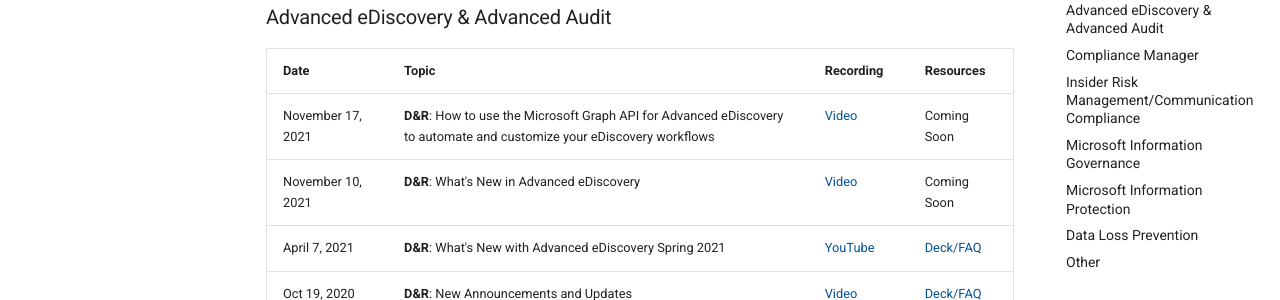
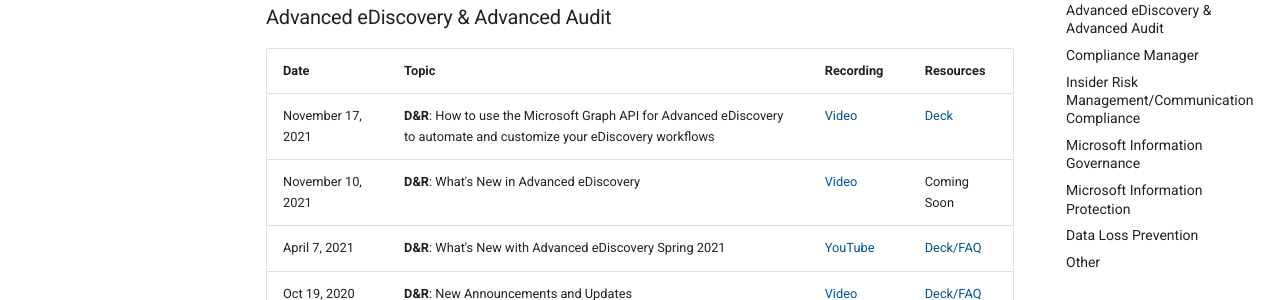
Before and after one commit to microsoft/ComplianceCxE, an MkDocs documentation site: the page built from docs/webinars.md, in a window 1280 px wide and 900 px high, scrolled down 1079 px. Shown: the part 152-452 px from the top of the window. Built offline with MkDocs 1.6.1 and Material for MkDocs 9.7.7, drawn with Linux system fonts in a browser that asks for light colours; comment, search, counter and statistics services are not loaded.

Commit message:
Update webinars.md

```diff
--- a/docs/webinars.md
+++ b/docs/webinars.md
@@ -31,7 +31,7 @@
 
 |Date|Topic|Recording|Resources|
 |---|---|---|---|
-|November 17, 2021|**D&R**: How to use the Microsoft Graph API for Advanced eDiscovery to automate and customize your eDiscovery workflows |[Video](https://mipc.eventbuilder.com/event/51036)|Coming Soon|
+|November 17, 2021|**D&R**: How to use the Microsoft Graph API for Advanced eDiscovery to automate and customize your eDiscovery workflows |[Video](https://mipc.eventbuilder.com/event/51036)|[Deck](../resources/files/Graph API for AeD.pdf)|
 |November 10, 2021|**D&R**: What's New in Advanced eDiscovery |[Video](https://mipc.eventbuilder.com/event/51035)|Coming Soon|
 |April 7, 2021|**D&R**: What's New with Advanced eDiscovery Spring 2021|[YouTube](https://www.youtube.com/watch?v=d1v059DVKK0)|[Deck/FAQ](https://techcommunity.microsoft.com/t5/security-compliance-identity/what-s-new-with-advanced-ediscovery-spring-2021/ba-p/2299661)|
 |Oct 19, 2020|**D&R**: New Announcements and Updates|[Video](https://m365x314771.sharepoint.com/:v:/s/MIPComplianceResources/ETohU0SaOAtHnVUrR8CpDSkBwVazaimmg6KdA0yQqKIZjQ)|[Deck/FAQ](https://techcommunity.microsoft.com/t5/microsoft-security-and/microsoft-discover-amp-respond-webinar-new-announcements-amp/ba-p/1858454)|
```
